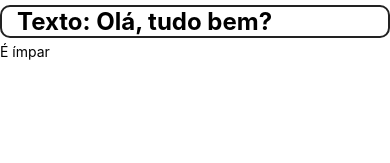
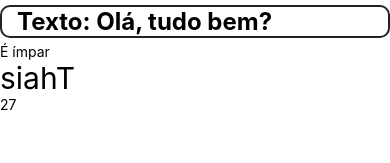
Before and after one commit to thaisvilarinho/Aula_RN_DispositivosMoveis, a React Native app: screen / in a window 390 px wide. Shown: the top 163 px of the page. Built offline with nearby package versions, Linux system fonts and the light colour scheme.

Commit message:
Aula import/export  10-11-2020

```diff
--- a/App.js
+++ b/App.js
@@ -4,6 +4,7 @@ import { StyleSheet, Text, View } from 'react-native';
 // Nosso componentes
 import Simples from './src/componentes/Simples';
 import ParImpar from './src/componentes/ParImpar';
+import {Megasena, Multi } from './src/componentes/Multi'
 
 //JSX
 export default function App() {
@@ -11,6 +12,8 @@ export default function App() {
     <View>
       <Simples texto ='Olá, tudo bem?'/>
       <ParImpar numero= '3'/>
+      <Multi texto='Thais'/>
+      <Megasena tamanho={1}/>
     </View>
   );
 }
--- /dev/null
+++ b/src/componentes/Multi.js
@@ -0,0 +1,27 @@
+import React from 'react';
+import { Text } from 'react-native';
+import Padrao from '../styles/Padrao';
+
+export const Multi = props => {
+    // props.texto = 'Thais'
+    // siaht
+    let txtInvertido = props.texto.split('').reverse().join('');
+    return <Text style={[Padrao.txtInvertido, { fontSize: 30}]}>{txtInvertido}</Text>
+}
+
+export const Megasena = props =>{
+    //props.tamanho
+    const [min, max] = [1, 60];
+    const numeros = Array(props.tamanho ||6).fill(0);
+
+    for (let i = 0; i < numeros.length; i++){
+        let novoNumero = 0;
+        while (numeros.includes(novoNumero)){
+            novoNumero = Math.floor(Math.random() * (max - min + 1) + min);
+        }
+        numeros[i] = novoNumero;
+    }
+    // Ordene o nosso array de forma crescente
+    numeros.sort((a, b)=> a - b);
+    return <Text>{numeros.join(', ')}</Text>
+}
```
